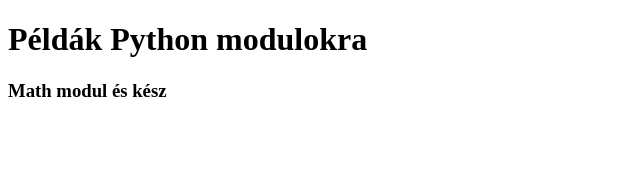
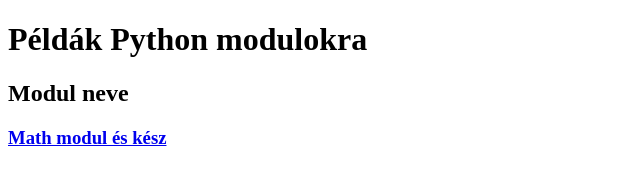
Before and after one commit to vasasro/pythonmudulok2021, a plain HTML site: page index.html in a window 1280 px wide. Shown: the whole page, without its empty margins (0-640 px from the left). Drawn offline with Linux system fonts and the light colour scheme.

Commit message:
Update index.html

```diff
--- a/index.html
+++ b/index.html
@@ -7,6 +7,8 @@
 </head>
 <body>
   <h1>Példák Python modulokra</h1>
+    <h2>Modul neve</h2>
+    <a href="file:///C:/Users/t1/Desktop/Math%20modul/Math%20modul.html">
     <h3>Math modul és kész</h3>
 </body>
 </html>
```
